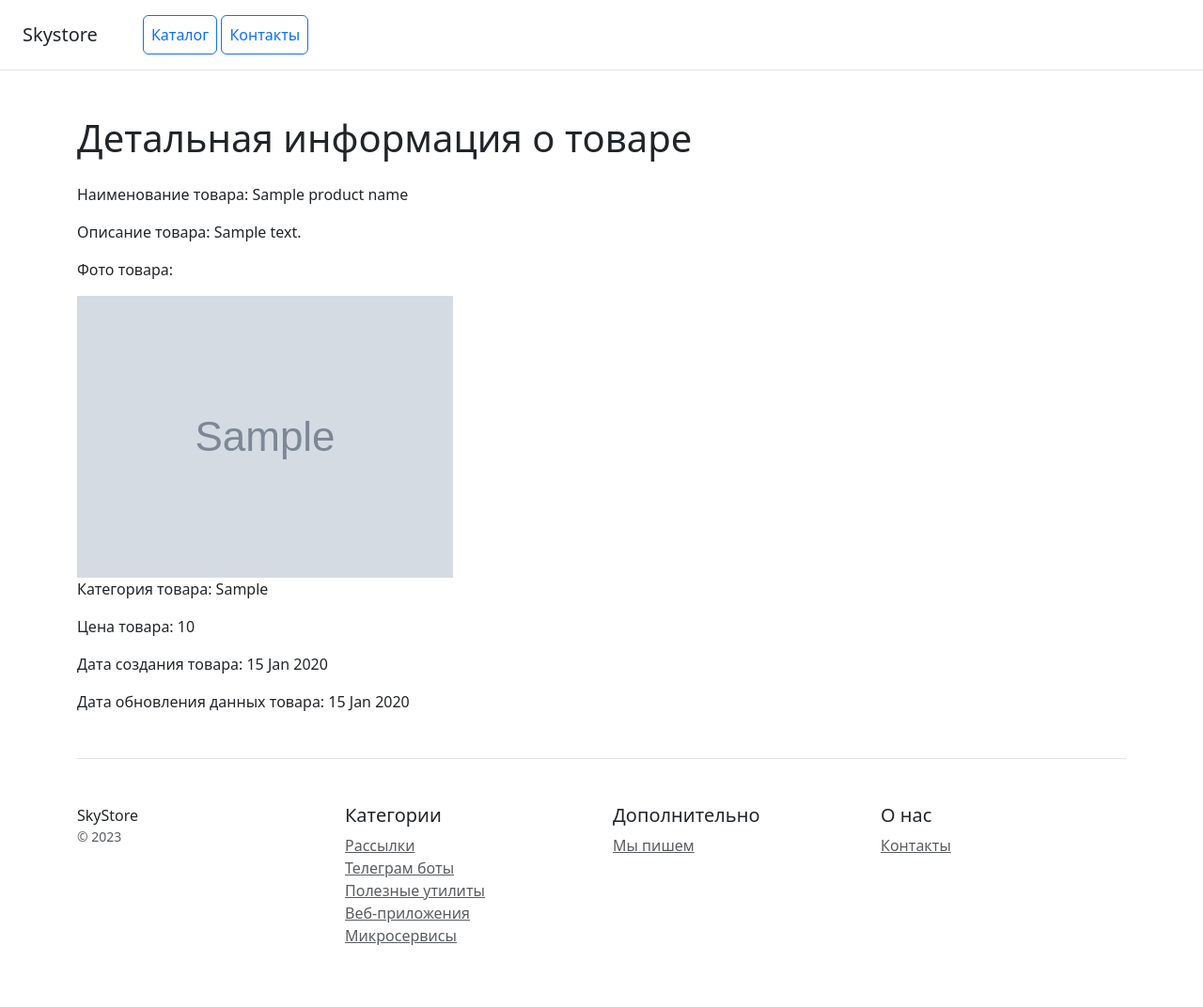
After one commit to Mikhailkulish/my_store, a Django app: template catalog/templates/catalog/product_detail.html in a window 1280 px wide. The commit adds this page. Shown: the whole page at 94% size. Run offline with Django 5.2, Linux system fonts and the light colour scheme; the template is opened without the code that fills it: most values are stand-ins (such as "Sample title", 1, 10 or a date in 2020); grey boxes marked "Sample" are stand-in pictures; some libraries are stand-ins or nearby versions.

Commit message:
add product_detail.html and controller

```diff
--- a/catalog/templates/catalog/base.html
+++ b/catalog/templates/catalog/base.html
@@ -1,10 +1,11 @@
+{% load static %}
 <!doctype html>
 <html lang="en">
 <head>
     <meta charset="utf-8">
     <meta name="viewport" content="width=device-width, initial-scale=1">
     <title>{% block title %}Skystore{% endblock %}</title>
-    <link rel="stylesheet" href="/static/css/bootstrap.min.css">
+    <link rel="stylesheet" href="{% static 'css/bootstrap.min.css' %}">
 </head>
 <body>
 <div class="d-flex flex-column flex-md-row align-items-center p-3 px-md-4 mb-3 bg-white border-bottom box-shadow">
@@ -47,6 +48,6 @@
         </div>
     </footer>
 </div>
-<script src="bootstrap.bundle.min.js"></script>
+<script src="{% static 'bootstrap.bundle.min.js' %}"></script>
 </body>
 </html>
--- /dev/null
+++ b/catalog/templates/catalog/product_detail.html
@@ -0,0 +1,22 @@
+{% extends 'catalog/base.html' %}
+
+{% block title %}Детальная информация о товаре{% endblock %}
+
+{% block content %}
+<h1 class="mt-5 mb-4">Детальная информация о товаре</h1>
+<p>Наименование товара: {{ product_name }}</p>
+<p>Описание товара: {{ product_description }}</p>
+<p>Фото товара:</p>
+{% if product_photo %}
+    <img src="{{ product_photo }}"
+         alt="{{ product_name }}"
+         class="img-fluid"
+         style="max-height: 400px;">
+{% else %}
+    <p class="text-muted">Фото отсутствует</p>
+{% endif %}
+<p>Категория товара: {{ product_category }}</p>
+<p>Цена товара: {{ product_price }}</p>
+<p>Дата создания товара: {{ product_created_at|date:"d M Y" }}</p>
+<p>Дата обновления данных товара: {{ product_updated_at|date:"d M Y" }}</p>
+{% endblock %}
--- a/catalog/urls.py
+++ b/catalog/urls.py
@@ -1,10 +1,11 @@
 from django.urls import path
 from catalog.apps import CatalogConfig
-from catalog.views import home, contacts
+from catalog.views import home, contacts, product_detail
 
 app_name = CatalogConfig.name
 
 urlpatterns = [
     path('', home, name='home'),
-    path('contacts/', contacts, name='contacts')
+    path('contacts/', contacts, name='contacts'),
+    path('product_detail/<int:id_product>',product_detail, name='product_detail')
 ]
--- a/config/urls.py
+++ b/config/urls.py
@@ -1,7 +1,12 @@
 from django.contrib import admin
 from django.urls import path, include
+from django.conf import settings
+from django.conf.urls.static import static
 
 urlpatterns = [
     path('admin/', admin.site.urls),
     path('', include('catalog.urls', namespace='catalog'))
 ]
+
+if settings.DEBUG:
+    urlpatterns += static(settings.MEDIA_URL, document_root=settings.MEDIA_ROOT)
```
Also changed, not shown: catalog/views.py (+15 -0 lines), media/catalog/photo/indezit_6hXAKX1.png (renamed from media/catalog/photo/Indezit.png), media/catalog/photo/realmi_11_Ox15Pr3.png (renamed from media/catalog/photo/Realmi_11.png), media/catalog/photo/redmi_a8_2A7S9iY.png (renamed from media/catalog/photo/Redmi_A8.png), media/catalog/photo/redmi_c15_BnRgGea.png (renamed from media/catalog/photo/Redmi_C15.png), media/catalog/photo/tele_record_n8y3a41.png (renamed from media/catalog/photo/Tele_Record.png), media/catalog/photo/tele_samsung_a2MKmY9.png (renamed from media/catalog/photo/Tele_Samsung.png), media/catalog/photo/thermex_S6RZgDQ.png (renamed from media/catalog/photo/Thermex.png).
